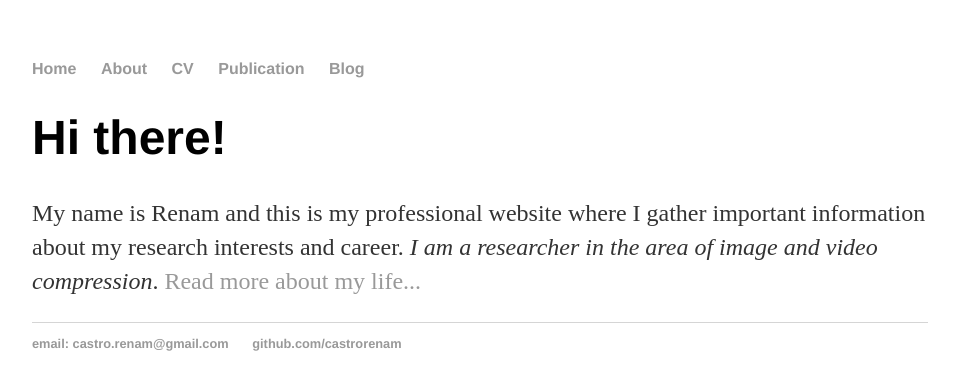
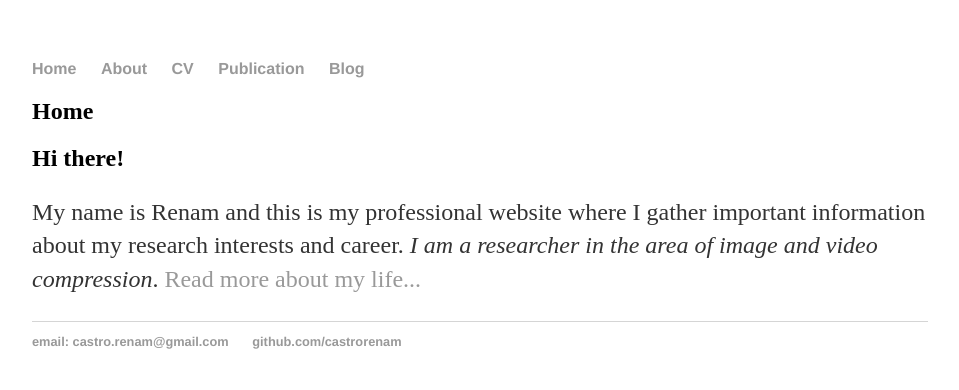
Before and after one commit to castrorenam/castrorenam.github.io, a Jekyll site: the page built from index.html, in a window 1280 px wide. Shown: the top 390 px of the page, without its empty margins (160-1119 px from the left). Built offline with Jekyll 4.4.1, drawn with Linux system fonts in a browser that asks for light colours.

Commit message:
Building website

```diff
--- a/index.html
+++ b/index.html
@@ -3,7 +3,8 @@ layout: default
 title: home
 ---
 <div class="blurb">
-	<h1>Hi there!</h1>
+	<h2>Home</h2>
+	<h2>Hi there!</h2>
 	<p>My name is Renam and this is my professional website where I gather important information about my research interests and career.
 	<em>I am a researcher in the area of image and video compression</em>. <a href="/about">Read more about my life...</a></p>
 </div><!-- /.blurb -->
```
